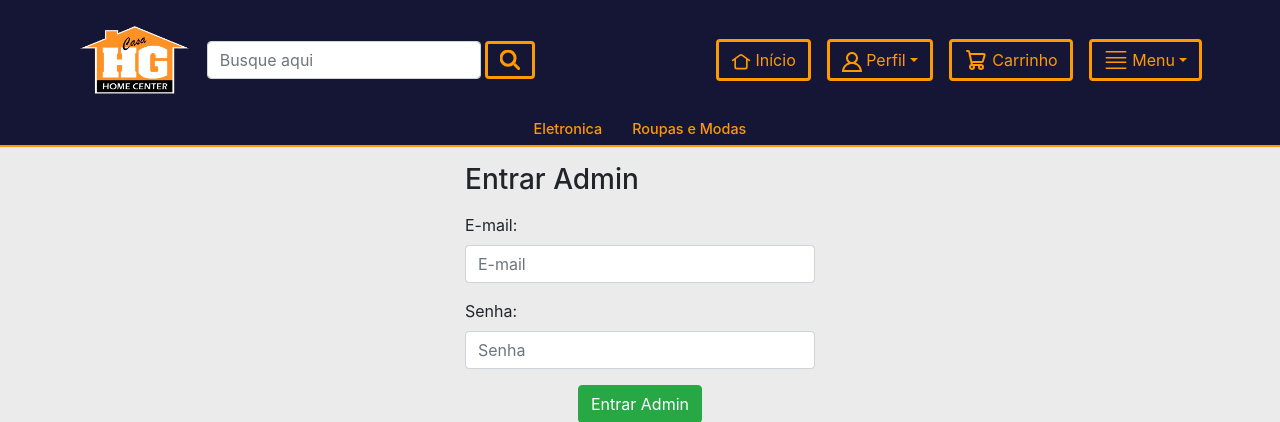
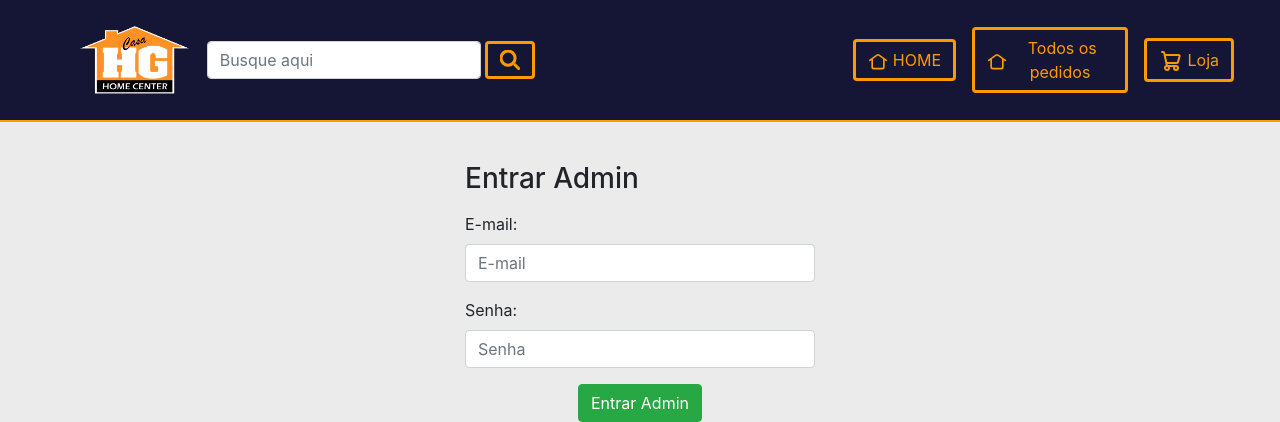
Before and after one commit to joaomarcelo023/django-teste, a Django app: page /admin-login/ in a window 1280 px wide. Shown: the top 422 px of the page. Run offline with Django 3.2, Linux system fonts and the light colour scheme; data comes from the database, SQL or seed files in the repository; some libraries are stand-ins or nearby versions.

Commit message:
Pequenos fixes de layout e extend

```diff
--- a/static/css/base.css
+++ b/static/css/base.css
@@ -43,6 +43,7 @@ html, body {
     box-shadow: 0px 0px 10px rgba(0, 0, 0, 0.2);
     z-index: 1000;
     transition: opacity 0.5s;
+    background-color: #151635;
 }
 
 section {
--- a/templates/admin_paginas/adminbase.html
+++ b/templates/admin_paginas/adminbase.html
@@ -68,7 +68,7 @@
                         HOME
                     </a>
 
-                    <a class=" btn btn-custom mt-2 mb-2 mx-3" href="{% url 'lojaapp:admintodospedido' %}" style="width:120px; height:40px">
+                    <a class=" btn btn-custom mt-2 mb-2 mx-3" href="{% url 'lojaapp:admintodospedido' %}" style="width:120px; height:60px">
                         <div>
                             <svg height="20px" width="20px" viewBox="0 0 24 24" fill="none" xmlns="http://www.w3.org/2000/svg"><g id="SVGRepo_bgCarrier" stroke-width="0"></g><g id="SVGRepo_tracerCarrier" stroke-linecap="round" stroke-linejoin="round"></g><g id="SVGRepo_iconCarrier"> <path d="M19 7.90637V18C19 19.1046 18.1046 20 17 20H7C5.89543 20 5 19.1046 5 18V7.90637M2 10.0001L10.8531 3.80297C11.5417 3.32092 12.4583 3.32092 13.1469 3.80297L22 10.0001" stroke="currentColor" stroke-width="2" stroke-linecap="round" stroke-linejoin="round"></path> </g></svg>
                         </div>
--- a/templates/admin_paginas/adminlogin.html
+++ b/templates/admin_paginas/adminlogin.html
@@ -1,4 +1,4 @@
-{% extends 'base.html' %}
+{% extends 'admin_paginas/adminbase.html' %}
 {% block title %}ADMINISTRADOR{% endblock %}
 
 {% block content %}
```
